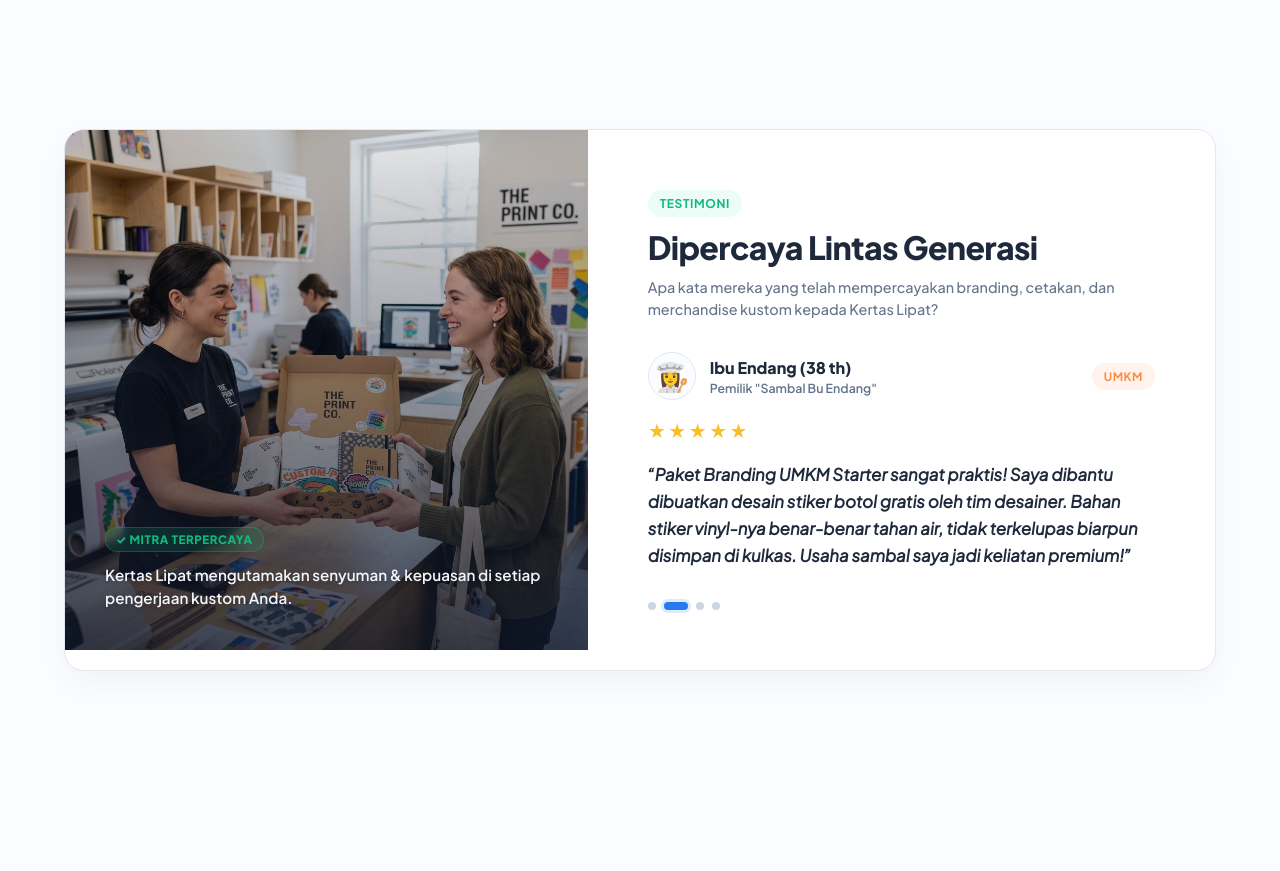
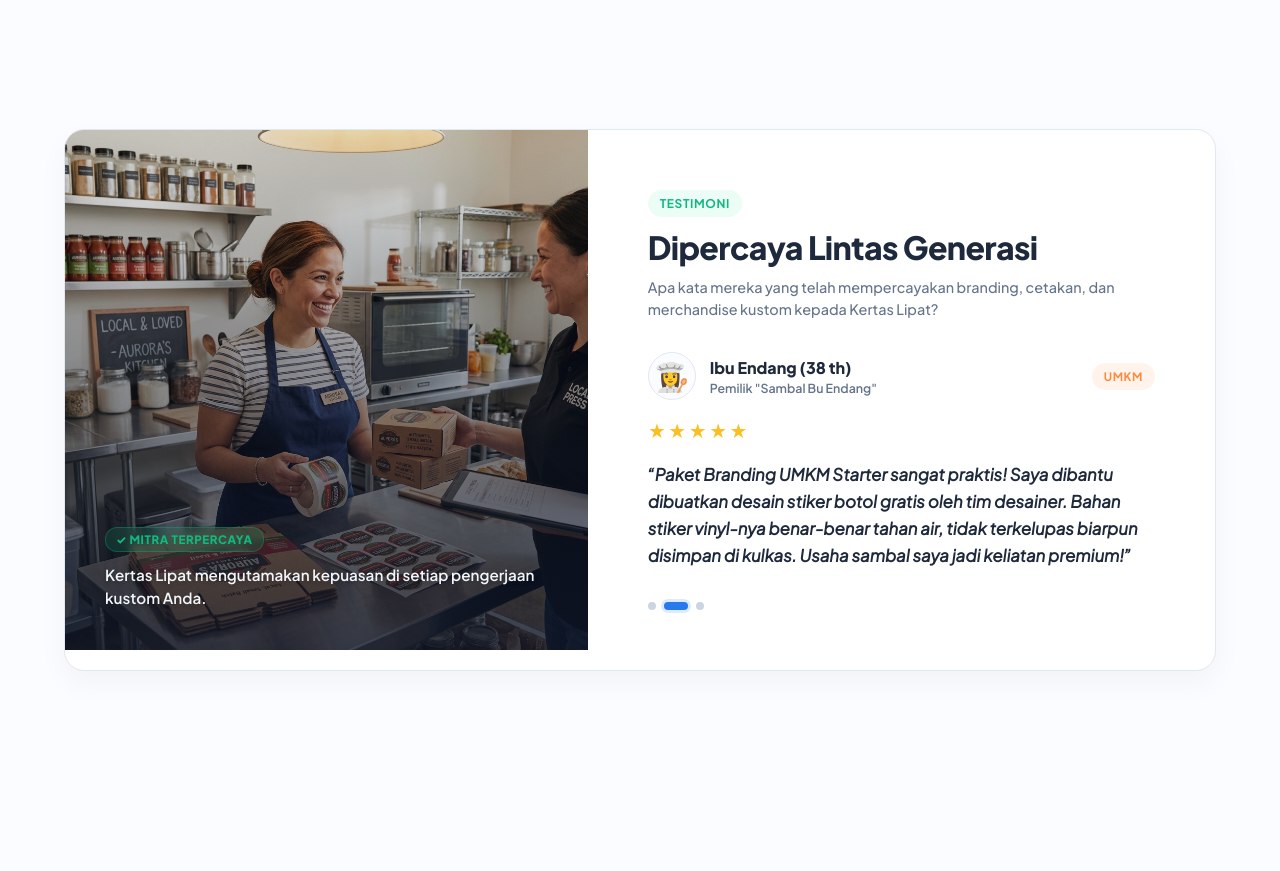
Before and after one commit to Ardiyanto24/mockup-website-kertas-lipat, a Next.js app: page / in a window 1280 px wide. Shown: the part 5820-6691 px from the top of the page. Built offline with nearby package versions, Linux system fonts and the light colour scheme.

Commit message:
style(home): update split-screen testimonials to transition both left visuals and right quotes concurrently

```diff
--- a/src/components/organisms/home/HomeTestimonialSection/HomeTestimonialSection.module.css
+++ b/src/components/organisms/home/HomeTestimonialSection/HomeTestimonialSection.module.css
@@ -24,6 +24,15 @@
   position: relative;
   height: 520px;
   width: 100%;
+}
+
+.imageWrapper {
+  position: absolute;
+  top: 0;
+  left: 0;
+  width: 100%;
+  height: 100%;
+  animation: slideFadeIn 0.4s ease-out;
 }
 
 .handoverImage {
--- a/src/components/organisms/home/HomeTestimonialSection/HomeTestimonialSection.tsx
+++ b/src/components/organisms/home/HomeTestimonialSection/HomeTestimonialSection.tsx
@@ -12,7 +12,8 @@ interface Testimonial {
   avatar: string;
   quote: string;
   rating: number;
-  segment: 'Mahasiswa' | 'UMKM' | 'Sekolah' | 'Korporat';
+  segment: 'Mahasiswa' | 'UMKM' | 'Sekolah';
+  imageUrl: string;
 }
 
 const testimonials: Testimonial[] = [
@@ -24,6 +25,7 @@ const testimonials: Testimonial[] = [
     quote: 'Cari vendor kaos panitia yang ramah budget & mau terima order 25 pcs itu susah. Untung nemu Kertas Lipat! Sablon DTF nya lentur banget, ga pecah pas ditarik. Kipas promosi dan ID Card nya juga rapi. Event sukses besar!',
     rating: 5,
     segment: 'Mahasiswa',
+    imageUrl: '/images/showcase_handover.png',
   },
   {
     id: 2,
@@ -33,6 +35,7 @@ const testimonials: Testimonial[] = [
     quote: 'Paket Branding UMKM Starter sangat praktis! Saya dibantu dibuatkan desain stiker botol gratis oleh tim desainer. Bahan stiker vinyl-nya benar-benar tahan air, tidak terkelupas biarpun disimpan di kulkas. Usaha sambal saya jadi keliatan premium!',
     rating: 5,
     segment: 'UMKM',
+    imageUrl: '/images/showcase_handover_umkm.png',
   },
   {
     id: 3,
@@ -42,15 +45,7 @@ const testimonials: Testimonial[] = [
     quote: 'Kami memesan 150 Paket Buku Tahunan Sekolah Standard. Finishing Spot UV pada cover terlihat mewah dan rapi. Pihak sales sangat kooperatif menyusun penawaran harga formal untuk birokrasi sekolah kami. Sangat terpercaya.',
     rating: 5,
     segment: 'Sekolah',
-  },
-  {
-    id: 4,
-    name: 'Citra (25 th)',
-    role: 'HR Specialist Tech Startup',
-    avatar: '👩‍💼',
-    quote: 'Cetak seminar kit (notebook spiral custom, goodie bag, dan pen berlogo) sebanyak 100 set selesai hanya dalam 3 hari! Hasil cetak warna logonya presisi sesuai brand guidelines perusahaan. Delivery aman dengan proteksi tebal.',
-    rating: 5,
-    segment: 'Korporat',
+    imageUrl: '/images/showcase_handover_sekolah.png',
   },
 ];
 
@@ -73,19 +68,21 @@ export function HomeTestimonialSection() {
       <div className={`${styles.container} container`}>
         <div className={styles.splitLayout}>
 
-          {/* Left Screen: Customer Handover Photo */}
+          {/* Left Screen: Active Handover Photo corresponding to the review */}
           <div className={styles.leftScreen}>
             <div className={styles.imageOverlay}></div>
-            <Image
-              src="/images/showcase_handover.png"
-              alt="Penyerahan produk Kertas Lipat ke customer"
-              fill
-              className={styles.handoverImage}
-              priority
-            />
+            <div key={`img-${activeTestimonial.id}`} className={styles.imageWrapper}>
+              <Image
+                src={activeTestimonial.imageUrl}
+                alt={`Penyerahan produk Kertas Lipat ke ${activeTestimonial.name}`}
+                fill
+                className={styles.handoverImage}
+                priority
+              />
+            </div>
             <div className={styles.imageOverlayContent}>
               <span className={styles.customerTrustBadge}>✓ Mitra Terpercaya</span>
-              <p className={styles.overlayText}>Kertas Lipat mengutamakan senyuman & kepuasan di setiap pengerjaan kustom Anda.</p>
+              <p className={styles.overlayText}>Kertas Lipat mengutamakan kepuasan di setiap pengerjaan kustom Anda.</p>
             </div>
           </div>
 
@@ -101,7 +98,7 @@ export function HomeTestimonialSection() {
 
             {/* Slider Container */}
             <div className={styles.sliderContainer}>
-              <div key={activeTestimonial.id} className={styles.slideCard}>
+              <div key={`review-${activeTestimonial.id}`} className={styles.slideCard}>
 
                 {/* Author Info */}
                 <div className={styles.cardHeader}>
@@ -116,9 +113,7 @@ export function HomeTestimonialSection() {
                         ? 'primary'
                         : activeTestimonial.segment === 'UMKM'
                         ? 'secondary'
-                        : activeTestimonial.segment === 'Sekolah'
-                        ? 'purple'
-                        : 'success'
+                        : 'purple'
                     }
                     className={styles.segmentBadge}
                   >
```
Also changed, not shown: public/images/showcase_handover_sekolah.png (added), public/images/showcase_handover_umkm.png (added).
